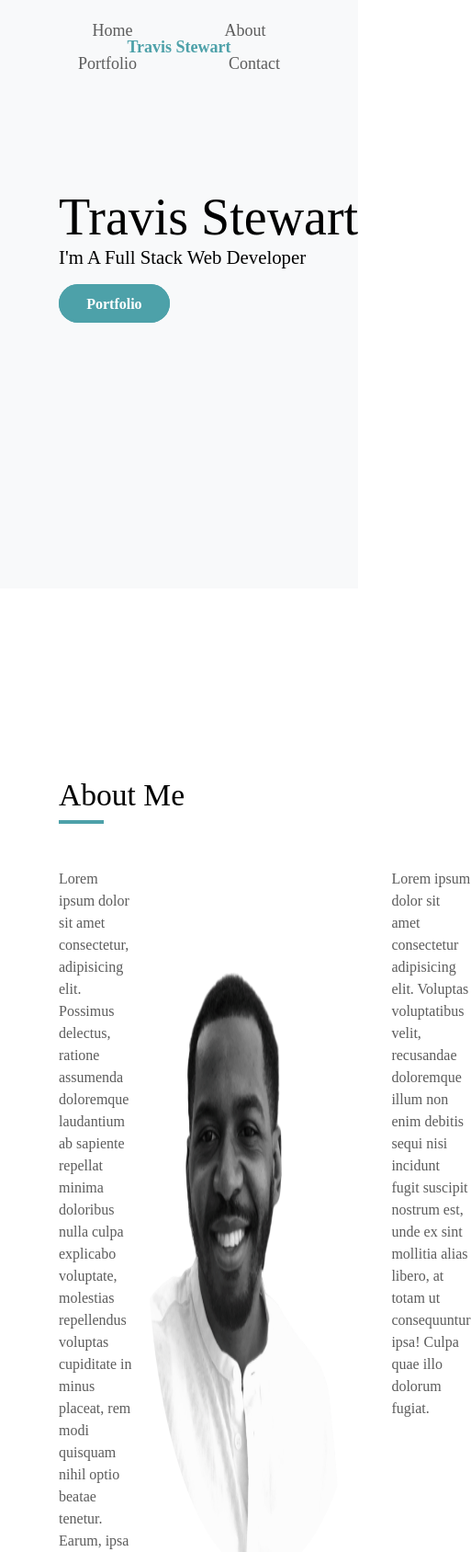
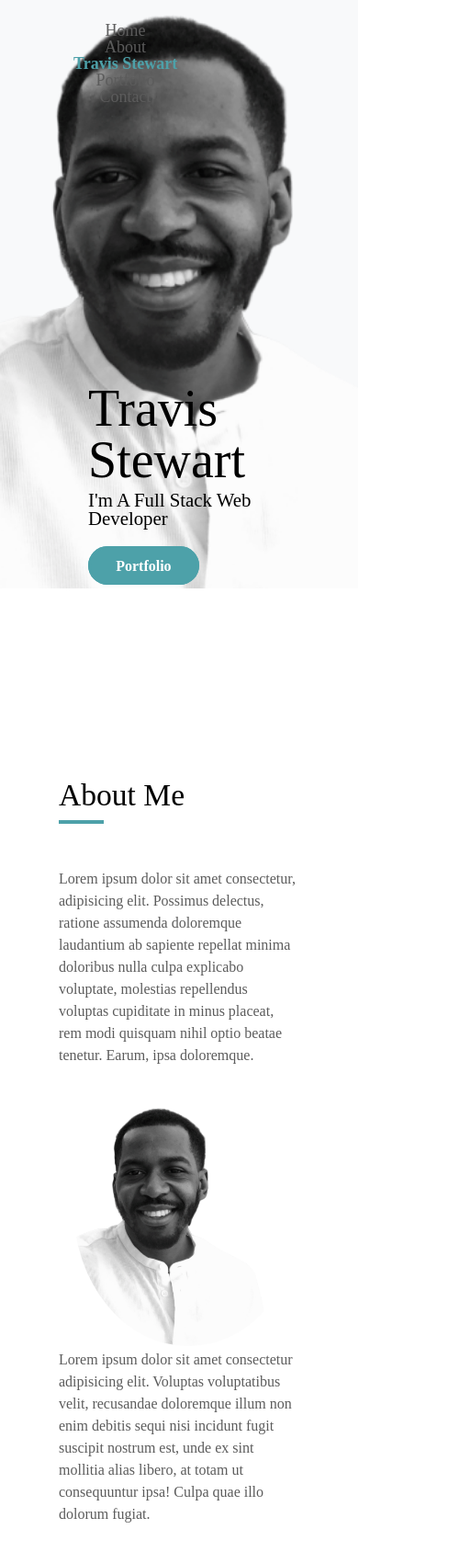
Before and after one commit to travisstew/travis-portfolio, a plain HTML site: page index.html in a window 390 px wide. Shown: the top 1688 px of the page at 92% size, 513 px wide, since content can reach past the window. Drawn offline with nearby package versions, Linux system fonts and the light colour scheme; a web font is replaced by a local one.

Commit message:
responsive navbar

```diff
--- a/css/index2.css
+++ b/css/index2.css
@@ -404,6 +404,29 @@ footer img{
 
       /* === end nav menu click ==== */
 
+}
+@media only screen and (min-width: 320px) and (max-width: 420px){
 
+  #main-div{
+    background-position-x: -3rem;
+  }
+  ul{
+    display: inline-grid;
+  }
+  #greet{
+    margin-top: 26rem;
+    margin-left: 2rem;
+    width: auto;
+  }
+  .about-div{
+    display: block;
+  }
+  form input:first-child{
+    width: 100%;
+  }
+  form input:nth-child(2){
+    width: 100%;
+    margin-bottom: 2rem;
+  }
 
 }
--- a/js/index2.js
+++ b/js/index2.js
@@ -48,7 +48,7 @@ $(document).ready(function () {
 
    })
 
-
+   if ($('body').innerWidth() <= 768 ){
  // ======= responsive navbar ========= //
    $('.toggle-button').on('click', function () {
 
@@ -60,7 +60,7 @@ $(document).ready(function () {
 
      });
 
-
+    }
 
   });
 
```
